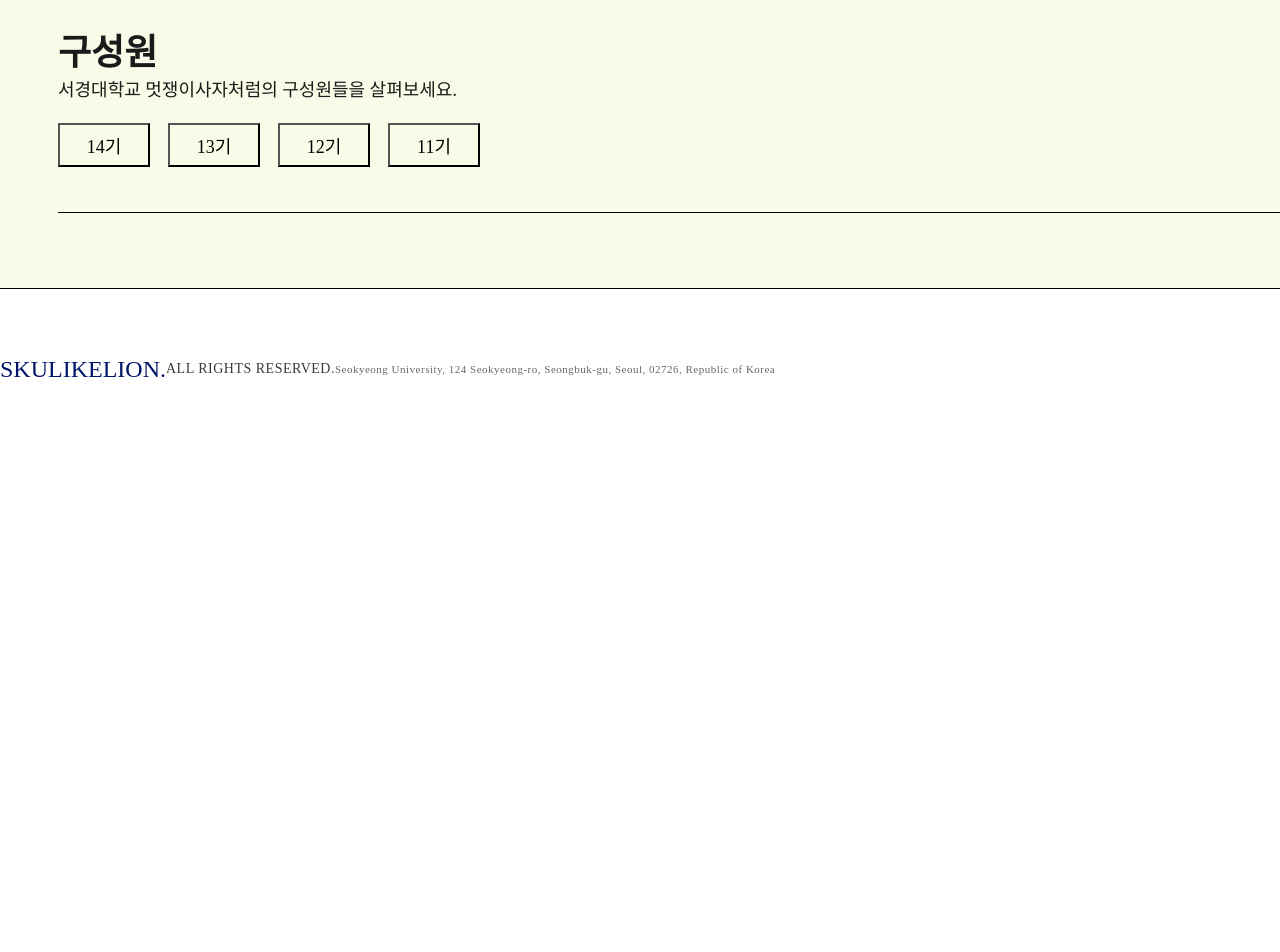
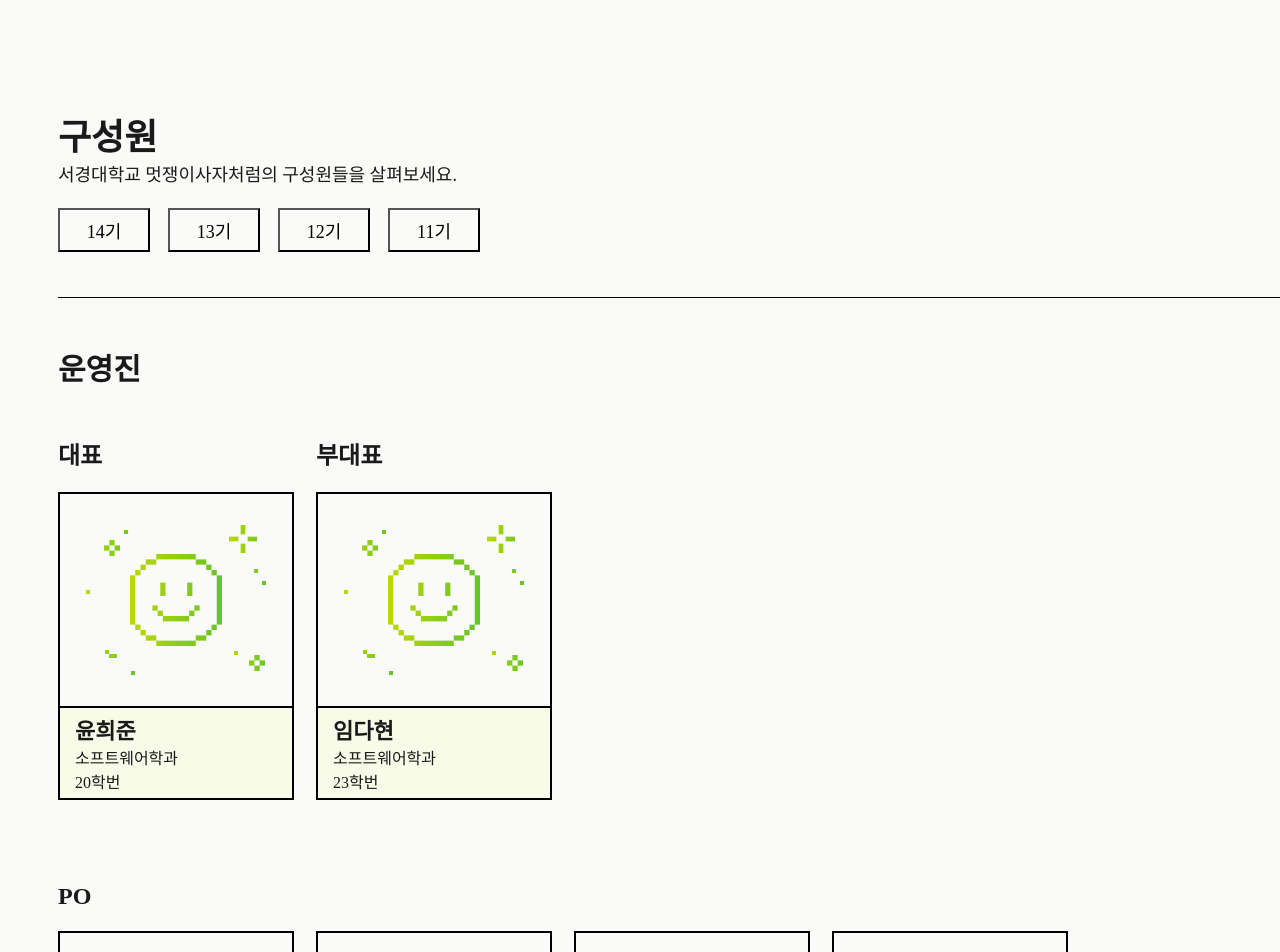
Before and after one commit to seungminng123/likelion14-homepage, a React (Vite) app: page / in a window 1280 px wide. Shown: the part 120-1072 px from the top of the page. Before the commit the page ends 800 px from the top, so only its background shows below. Built offline with nearby package versions, Linux system fonts and the light colour scheme.

Commit message:
:sparkles: Feat: 팀원 카드 UI 구현

```diff
--- /dev/null
+++ b/src/components/InfoBox.jsx
@@ -0,0 +1,71 @@
+import imageUrl from "../assets/images/image1.png"
+import imageUrl2 from "../assets/images/image2.png"
+import styled from "styled-components";
+
+export default function InfoBox({member}){
+    return(
+    <Card>
+        <ImageBox>
+            <Image1 src={imageUrl}/>
+            <Image2 src={imageUrl2}/>
+        </ImageBox>
+        <TextBox>
+            <NameText>{member.name}</NameText>
+            <Text>{member.major}</Text>
+            <Text>{member.studentId}</Text>
+        </TextBox>
+    </Card>
+    )
+}
+const Card = styled.div`
+    width: 236px;
+    display: flex;
+    flex-direction: column;
+    padding-bottom: 83px;
+`;
+
+const ImageBox = styled.div`
+    width: 236px;
+    height: 216px;
+    display: flex;
+    padding : 18px 24px;
+    border: 2px solid black;
+    flex-direction: column;
+    justify-content: center;
+    align-items: center;
+`;
+const Image1 = styled.img`
+    width : 180px;
+    height : 150px;
+    position: relative;
+`;
+const Image2 = styled.img`
+    width: 92px;
+    height: 92px;
+    position: absolute;
+`;
+const TextBox = styled.div`
+    width: 236px;
+    height: 92px;
+    display: flex;
+    border-right: 2px solid black;
+    border-left: 2px solid black;
+    border-bottom: 2px solid black;
+    flex-direction: column;
+    padding: 5px 15px;
+    background-color: #F8FBE7;
+`;
+const NameText =styled.div`
+    color: #1A1A1A;
+    font-size: 22px;
+    font-family: Pretendard;
+    font-weight: 700;
+    word-wrap: break-word
+`;
+const Text = styled.div`
+    color: #1A1A1A;
+    font-size: 16px;
+    font-family: Pretendard;
+    font-weight: 500;
+    word-wrap: break-word
+`;
--- a/src/components/button/Button.jsx
+++ b/src/components/button/Button.jsx
@@ -15,7 +15,7 @@ const StyledButton = styled.button`
     justify-content : center;
     align-items: center;
 
-    background-color: #F8FBE7;
+    background-color: #FAFBF8;
     font-size: 18px;
     font-family: Pretendard;
     font-weight: 500;
--- a/src/data/members.js
+++ b/src/data/members.js
@@ -366,7 +366,7 @@ const members = [
         major: "소프트웨어학과",
         studentId: "23학번",
     },
-    // 13기
+    /*
     {
         generation: 13,
         position: "아기사자",
@@ -393,5 +393,6 @@ const members = [
         major: "소프트웨어학과",
         studentId: "23학번",
     },
-
+    */
 ]
+export default members;
--- a/src/pages/Members.jsx
+++ b/src/pages/Members.jsx
@@ -1,30 +1,137 @@
 import TopSection from "../components/TopSection";
 import Button from "../components/button/Button"
 import styled from "styled-components";
+import InfoBox from "../components/InfoBox";
+import members from "../data/members";
 
 
 export default function Members() {
+    const boss = members.filter((member)=> member.position === "대표" || member.position === "부대표");
+
+    const managementPO = members.filter((member) => member.position === "운영진" || member.position ==="부대표"&& member.track ==="PO");
+    const managementFE = members.filter((member) => member.position === "운영진" && member.track ==="FRONTEND");
+    const managementBE = members.filter((member) => member.position === "운영진" && member.track ==="BACKEND");
+
+    const babylionPO = members.filter((member)=> member.position === "아기사자" && member.track =="PO");
+    const babylionFE = members.filter((member)=> member.position === "아기사자" && member.track =="FRONTEND");
+    const babylionBE = members.filter((member)=> member.position === "아기사자" && member.track =="BACKEND");
     return (
         <Wrapper>
-            <Container1>
+            <Container>
                 <TopSection/>
-            </Container1>
+            </Container>
+            <PositionText>운영진</PositionText>
+                <InfoContainer>
+                    {boss.map((member)=>
+                        <card>
+                            <TrackText>{member.position}</TrackText>
+                            <InfoBox
+                                key={member.name}
+                                member={member}/>
+                        </card>
+                    )}
+                </InfoContainer>
+
+                <TrackText>PO</TrackText>
+                    <InfoContainer>
+                        {managementPO.map((member)=>
+                        <InfoBox
+                            key={member.name}
+                            member={member}
+                        />
+                    )}
+                    </InfoContainer>
+                <TrackText>FRONTEND</TrackText>
+                    <InfoContainer>
+                        {managementFE.map((member)=>
+                        <InfoBox
+                            key={member.name}
+                            member={member}
+                        />
+                    )}
+                    </InfoContainer>
+                <TrackText>BACKEND</TrackText>
+                    <InfoContainer>
+                        {managementBE.map((member)=>
+                        <InfoBox
+                            key={member.name}
+                            member={member}
+                        />
+                    )}
+                    </InfoContainer>
+
+            <PositionText>아기사자</PositionText>
+                <TrackText>PO</TrackText>
+                    <InfoContainer>
+                        {babylionPO.map((member)=>
+                        <InfoBox
+                            key={member.name}
+                            member={member}
+                        />
+                    )}
+                    </InfoContainer>
+                <TrackText>FRONTEND</TrackText>
+                    <InfoContainer>
+                        {babylionFE.map((member)=>
+                        <InfoBox
+                            key={member.name}
+                            member={member}
+                        />
+                    )}
+                    </InfoContainer>
+                <TrackText>BACKEND</TrackText>
+                    <InfoContainer>
+                        {babylionBE.map((member)=>
+                        <InfoBox
+                            key={member.name}
+                            member={member}
+                        />
+                    )}
+                    </InfoContainer>
         </Wrapper>
     );
 }
 
 const Wrapper = styled.div`
-    background-color: #F8FBE7;
+    background-color: #FAFBF8;
     width : 100%;
     padding : 75px 58px ;
 
 `;
-const Container1 = styled.div`
-    background-color: #F8FBE7;
+const Container = styled.div`
+    background-color: #FAFBF8;
     width : 1440px;
 
-    word-wrap: break-word
+    word-wrap: break-word;
     padding-top: 85px;
     padding-bottom: 45px;
     border-bottom: 1px solid black;
 `;
+const InfoContainer = styled.div`
+    display: flex;
+    gap: 22px;
+    flex-wrap: wrap; /*부모 width로 제한됨(줄바꿈 생기게함)*/
+`;
+const PositionText = styled.div`
+    margin-top : 47px;
+    margin-bottom: 47px;
+
+    color: #1A1A1A;
+    font-size: 30px;
+    font-family: Pretendard;
+    font-weight: 600;
+    word-wrap: break-word;
+`;
+const TrackText = styled.div`
+    color: #1A1A1A;
+    font-size: 24px;
+    font-family: Pretendard;
+    font-weight: 600;
+    word-wrap: break-word;
+    margin-bottom: 21px;
+`;
+const card = styled.div`
+    display: flex;
+    flex-direction: column;
+    gap: 12px;
+`;
```
Also changed, not shown: src/assets/images/image1.png (added), src/assets/images/image2.png (added).
